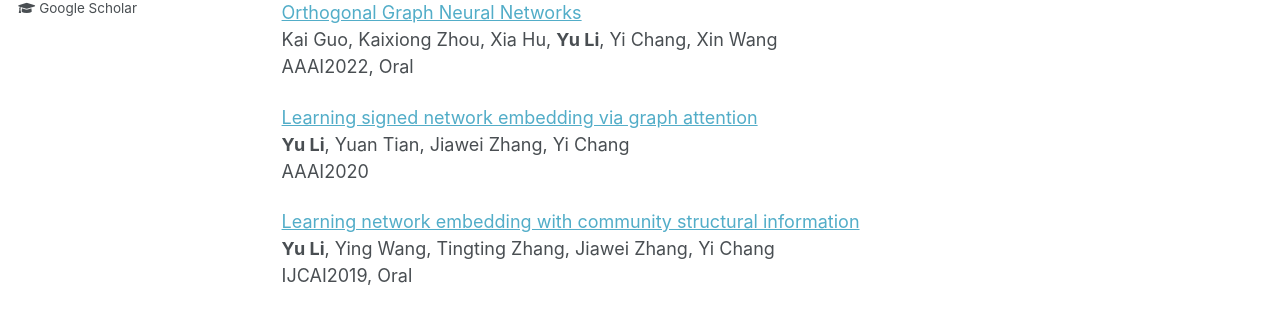
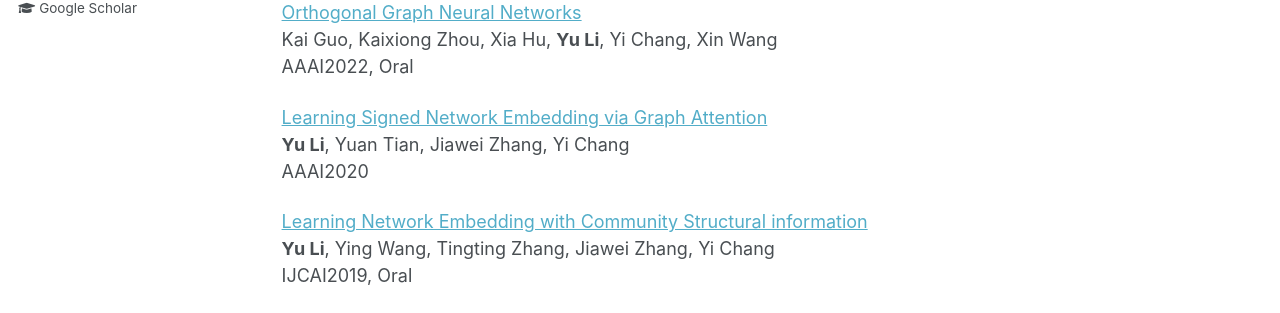
Before and after one commit to liyu1990/liyu1990.github.io, a Jekyll site: the page built from _pages/about.md, in a window 1280 px wide and 1071 px high. Shown: the part 522-835 px from the top of the window. Built offline with Jekyll 4.4.1, drawn with Linux system fonts in a browser that asks for light colours.

```diff
--- a/_pages/about.md
+++ b/_pages/about.md
@@ -24,11 +24,11 @@ AAAI2023, Oral
 Kai Guo, Kaixiong Zhou, Xia Hu, **Yu Li**, Yi Chang, Xin Wang
 AAAI2022, Oral
 
-[Learning signed network embedding via graph attention](http://liyu1990.github.io/files/paper2.pdf)
+[Learning Signed Network Embedding via Graph Attention](http://liyu1990.github.io/files/paper2.pdf)
 **Yu Li**, Yuan Tian, Jiawei Zhang, Yi Chang
 AAAI2020
 
-[Learning network embedding with community structural information](http://liyu1990.github.io/files/paper2.pdf)
+[Learning Network Embedding with Community Structural information](http://liyu1990.github.io/files/paper2.pdf)
 **Yu Li**, Ying Wang, Tingting Zhang, Jiawei Zhang, Yi Chang
 IJCAI2019, Oral
 
```
